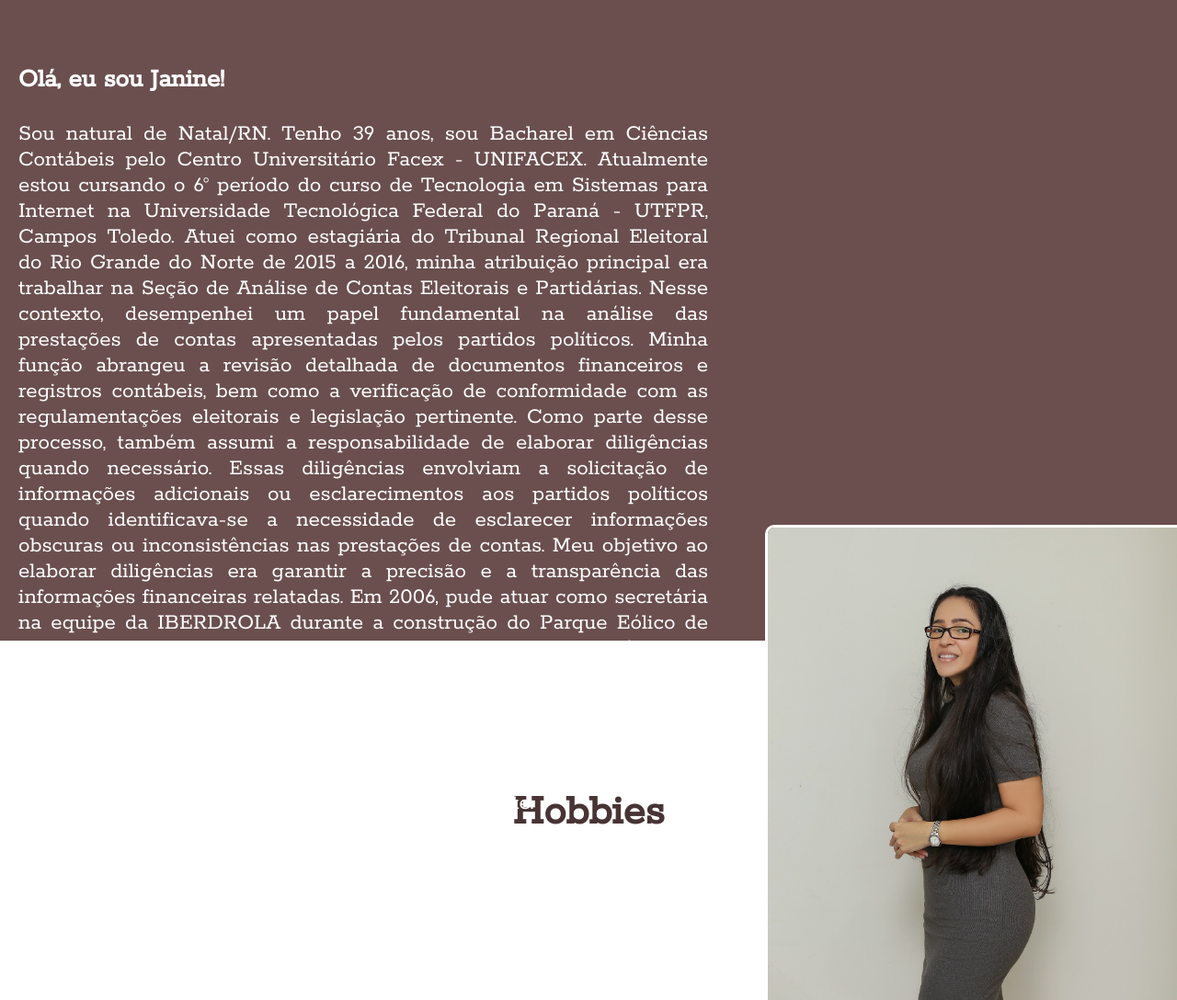
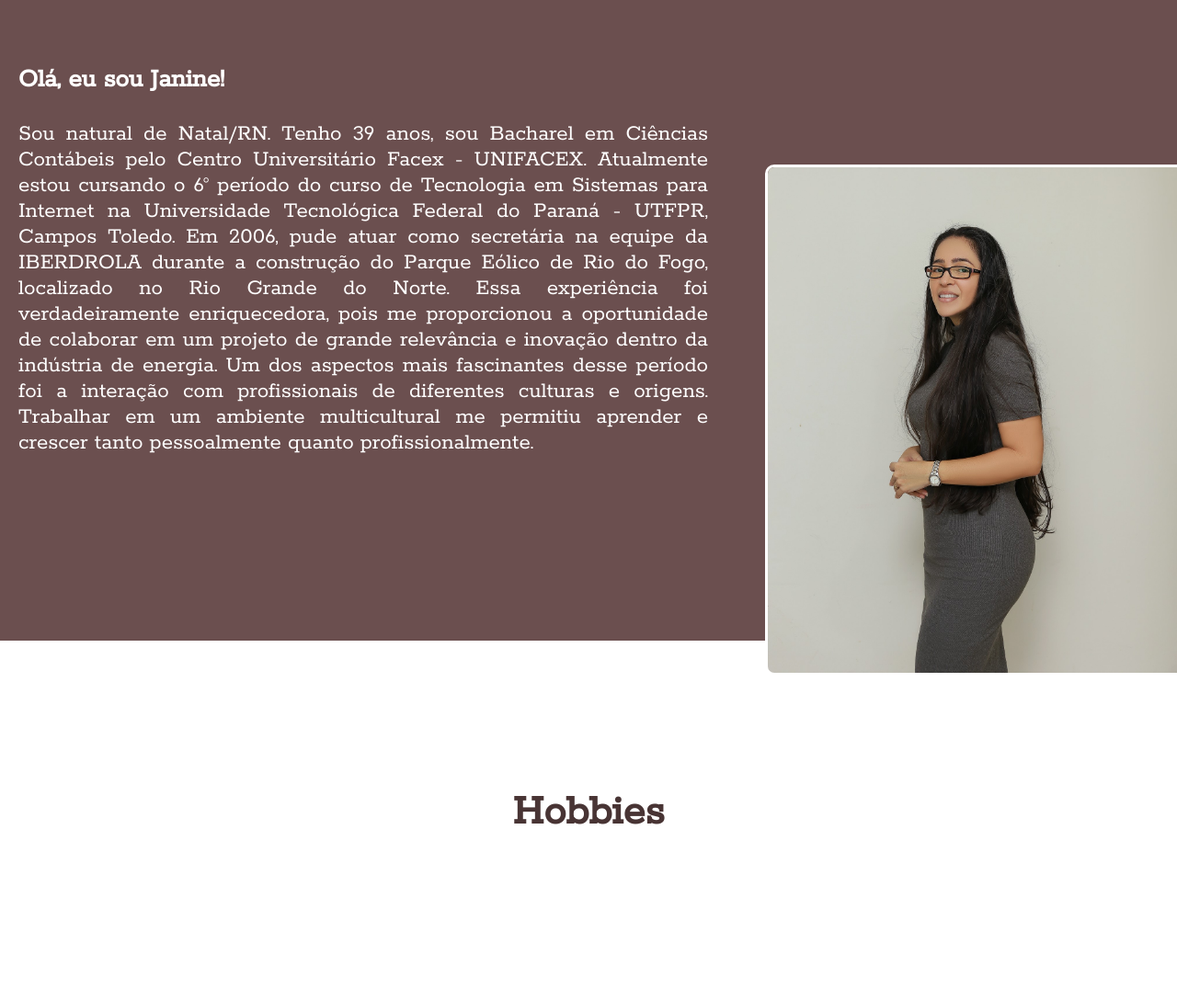
Before and after one commit to JanineSO/JanineSO.github.io, a plain HTML site: page index.html in a window 1280 px wide. Shown: the part 680-1768 px from the top of the page at 92% size. Drawn offline with Linux system fonts and the light colour scheme; a script that the page names is missing.

Commit message:
Update index.html

```diff
--- a/index.html
+++ b/index.html
@@ -36,9 +36,7 @@
     <section id="apresentacao" class="apresentacao">
         <div class="about-me">
             <h3>Olá, eu sou Janine!</h3>
-            <p>Sou natural de Natal/RN. Tenho 39 anos, sou Bacharel em Ciências Contábeis pelo Centro Universitário Facex - UNIFACEX. Atualmente estou cursando o 6° período do curso de Tecnologia em Sistemas para Internet na Universidade Tecnológica Federal do Paraná - UTFPR, Campos Toledo. Atuei como estagiária do Tribunal Regional Eleitoral do Rio Grande do Norte de 2015 a 2016, minha atribuição principal era trabalhar na Seção de Análise de Contas Eleitorais e Partidárias. Nesse contexto, desempenhei um papel fundamental na análise das prestações de contas apresentadas pelos partidos políticos. Minha função abrangeu a revisão detalhada de documentos financeiros e registros contábeis, bem como a verificação de conformidade com as regulamentações eleitorais e legislação pertinente.
-
-Como parte desse processo, também assumi a responsabilidade de elaborar diligências quando necessário. Essas diligências envolviam a solicitação de informações adicionais ou esclarecimentos aos partidos políticos quando identificava-se a necessidade de esclarecer informações obscuras ou inconsistências nas prestações de contas. Meu objetivo ao elaborar diligências era garantir a precisão e a transparência das informações financeiras relatadas.  Em 2006, pude atuar como secretária na equipe da IBERDROLA durante a construção do Parque Eólico de Rio do Fogo, localizado no Rio Grande do Norte. Essa experiência foi verdadeiramente enriquecedora, pois me proporcionou a oportunidade de colaborar em um projeto de grande relevância e inovação dentro da indústria de energia.
+            <p>Sou natural de Natal/RN. Tenho 39 anos, sou Bacharel em Ciências Contábeis pelo Centro Universitário Facex - UNIFACEX. Atualmente estou cursando o 6° período do curso de Tecnologia em Sistemas para Internet na Universidade Tecnológica Federal do Paraná - UTFPR, Campos Toledo. Em 2006, pude atuar como secretária na equipe da IBERDROLA durante a construção do Parque Eólico de Rio do Fogo, localizado no Rio Grande do Norte. Essa experiência foi verdadeiramente enriquecedora, pois me proporcionou a oportunidade de colaborar em um projeto de grande relevância e inovação dentro da indústria de energia.
 
 Um dos aspectos mais fascinantes desse período foi a interação com profissionais de diferentes culturas e origens. Trabalhar em um ambiente multicultural me permitiu aprender e crescer tanto pessoalmente quanto profissionalmente.</p>
         </div>
```
